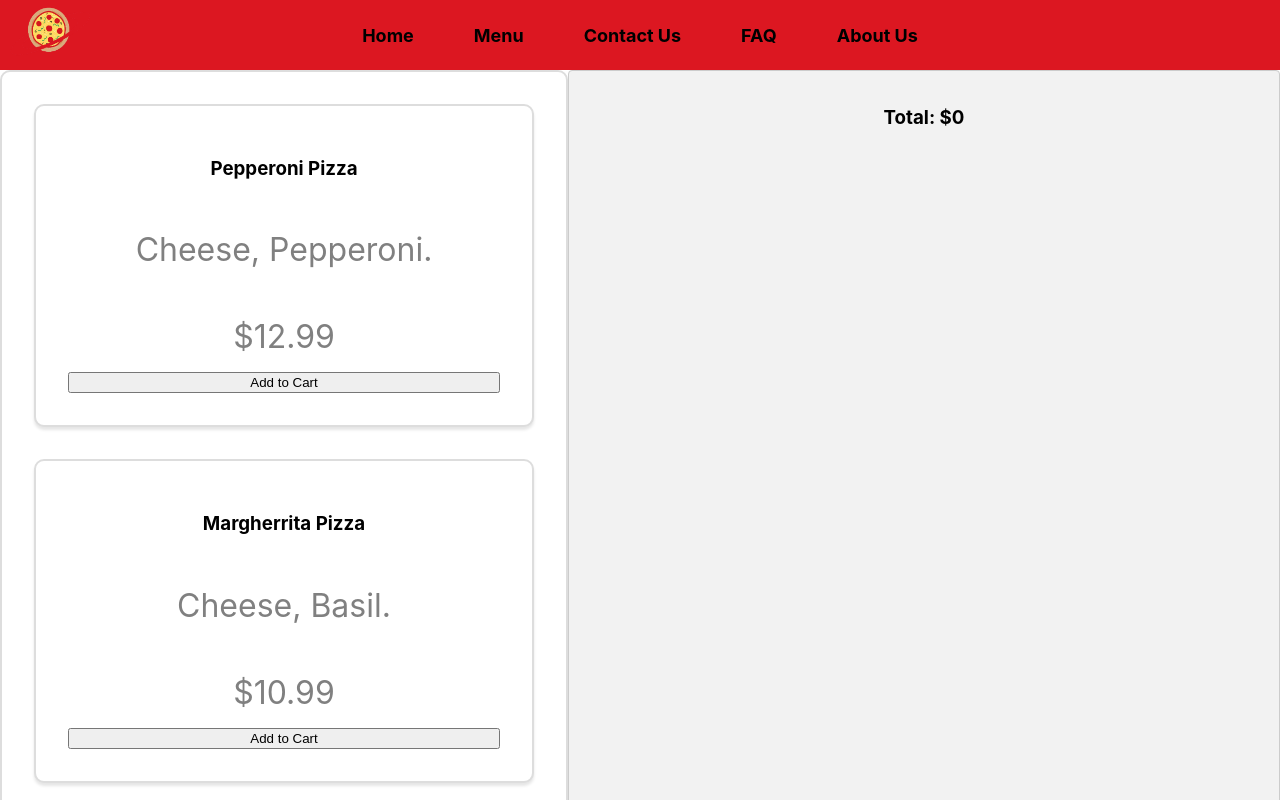
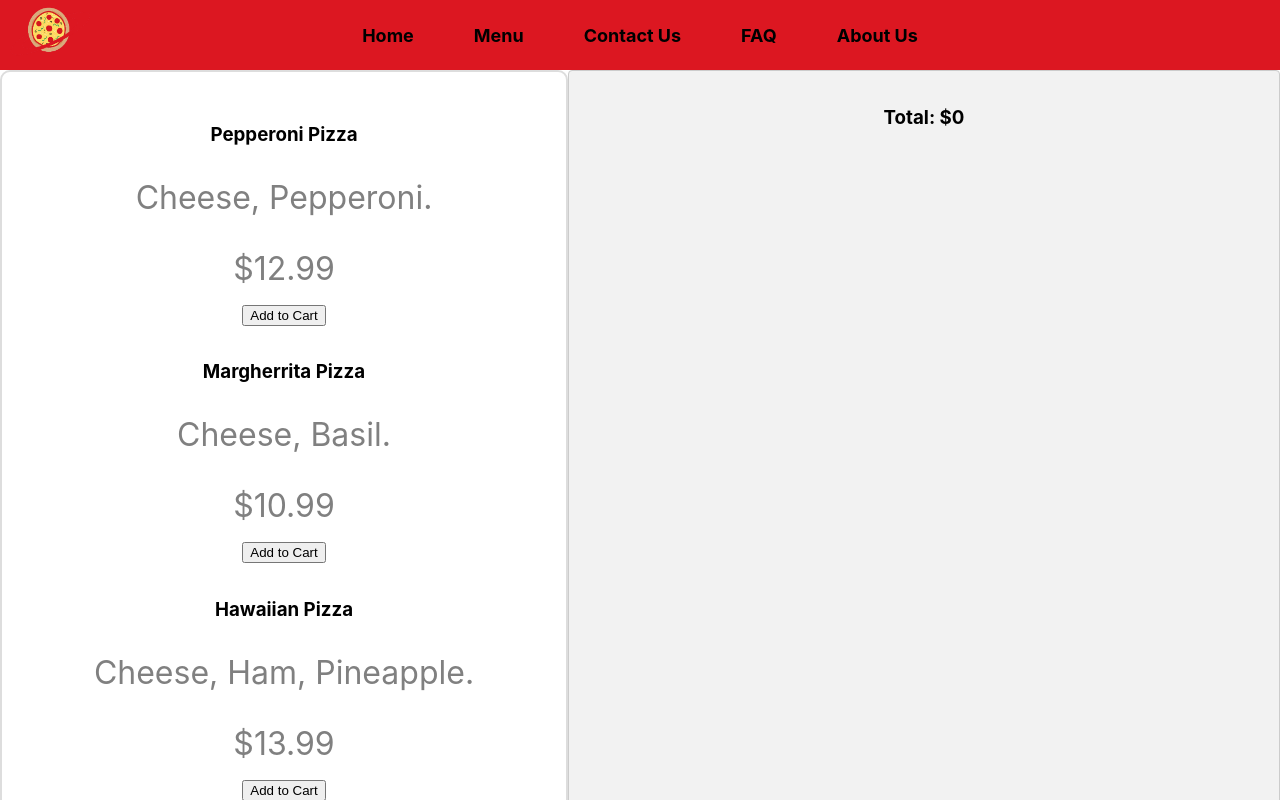
Before and after one commit to ChristopherDrake/Ordering, a React (Create React App) app in the folder order-system/: page /menu in a window 1280 px wide. Shown: the top 800 px of the page. Built offline with nearby package versions, Linux system fonts and the light colour scheme.

Commit message:
Removed ".menuitem" that shouldnt be there

```diff
--- a/order-system/src/pages/FAQ.css
+++ b/order-system/src/pages/FAQ.css
@@ -13,32 +13,20 @@
     color: #f1356d;
   }
 
-  .menu-item {
-    display: flex;
-    flex-direction: column;
-    margin-bottom: 2rem;
-    padding: 2rem;
-    border: 2px solid #ddd;
-    border-radius: 10px;
-    background-color: #fff;
-    box-shadow: 0px 3px 3px rgba(0, 0, 0, 0.1);
-    max-width: 500px;
-  }
-
   h2 {
     font-size: 2rem;
     margin-bottom: 1rem;
-    color: #333;
+    color: #000000;
   }
 
   p {
     font-size: 1.5rem;
     margin-bottom: 0.5rem;
-    color: #666;
+    color: #58565e;
   }
 
   p:last-child {
     font-size: 2rem;
     font-weight: bold;
-    color: #f1356d;
+    color: #680724;
   }
```
